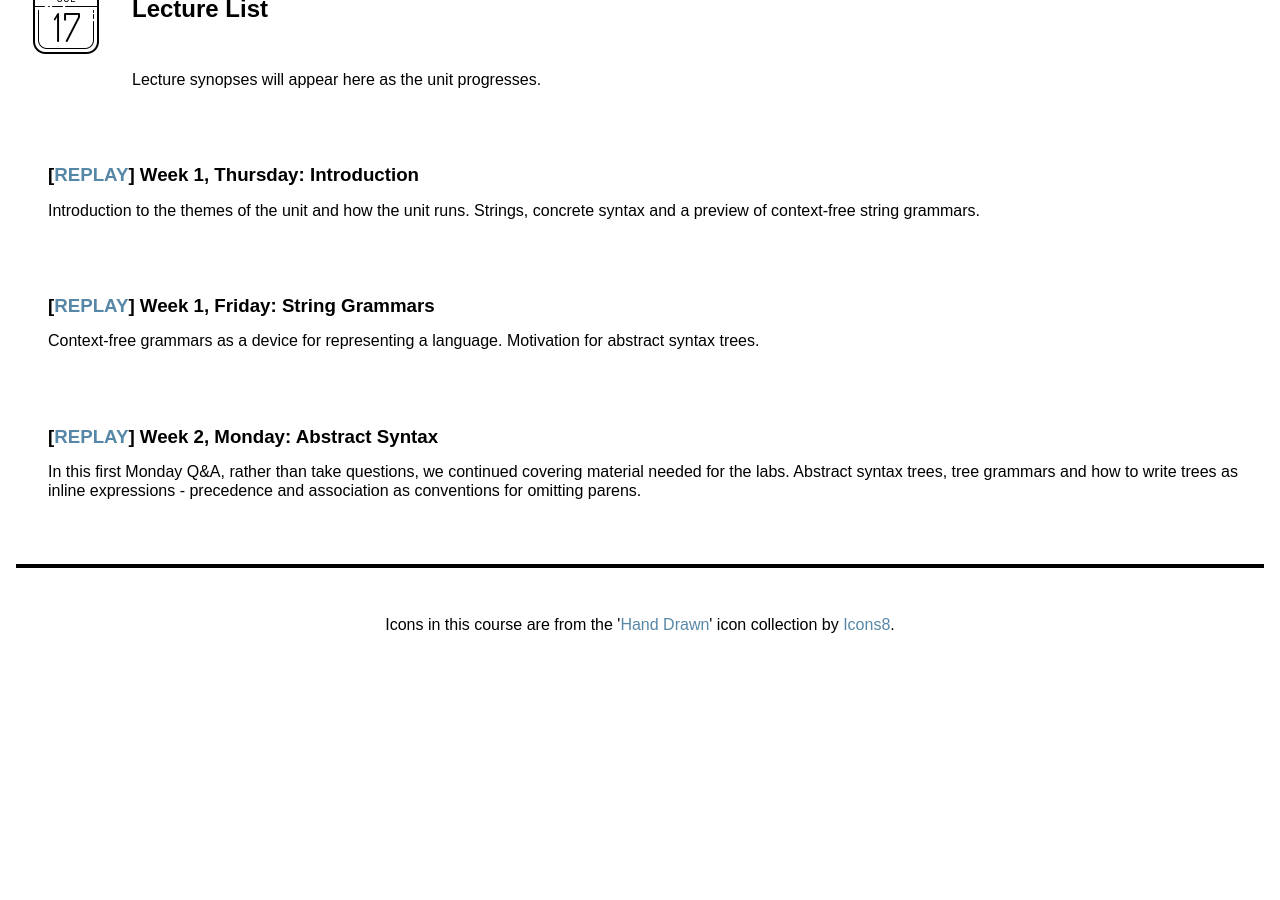
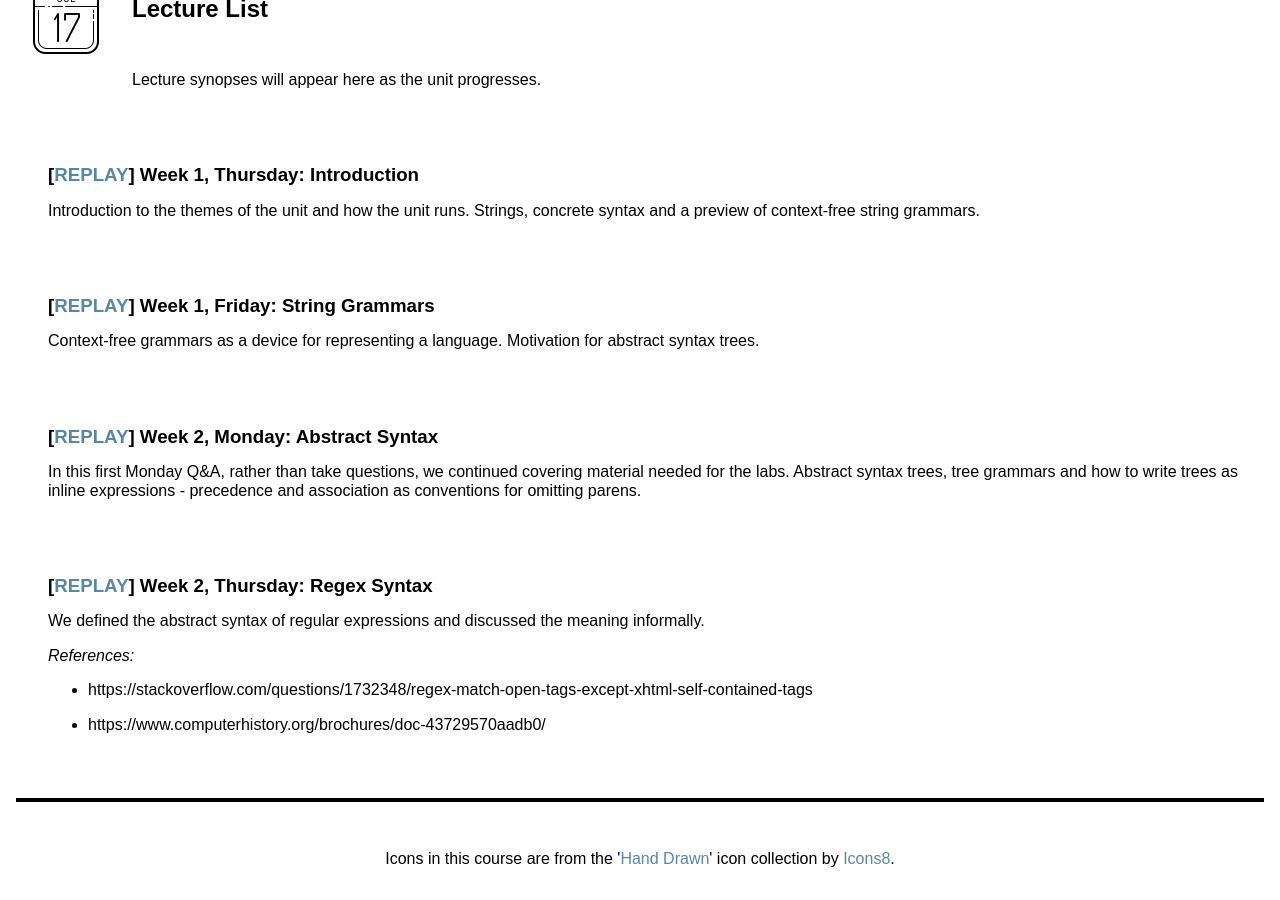
Before and after one commit to uob-coms20007/webpages, a Jekyll site: the page built from schedule.md, in a window 1280 px wide and 900 px high, scrolled down 799 px. Built offline with Jekyll 4.4.1, drawn with Linux system fonts in a browser that asks for light colours; nearby versions of some CDN libraries; before the commit the page ends 1465 px from its top, so only the background shows below that.

Commit message:
lecture 3

```diff
--- a/_data/lectures.yml
+++ b/_data/lectures.yml
@@ -19,3 +19,10 @@
   description: In this first Monday Q&A, rather than take questions, we continued covering material needed for the labs.  Abstract syntax trees, tree grammars and how to write trees as inline expressions - precedence and association as conventions for omitting parens.
   replay: https://mediasite.bris.ac.uk/Mediasite/Play/b300b11c138d4faca0a0d686963fb49f1d
   refs:
+
+- title: Regex Syntax
+  description: We defined the abstract syntax of regular expressions and discussed the meaning informally.
+  replay: https://mediasite.bris.ac.uk/Mediasite/Play/69453f57ea2a4d218b24596119d920ea1d
+  refs:
+    - https://stackoverflow.com/questions/1732348/regex-match-open-tags-except-xhtml-self-contained-tags
+    - https://www.computerhistory.org/brochures/doc-43729570aadb0/
```
